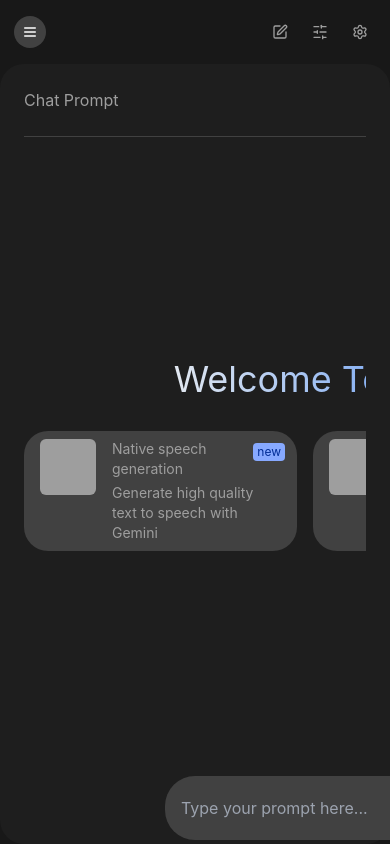
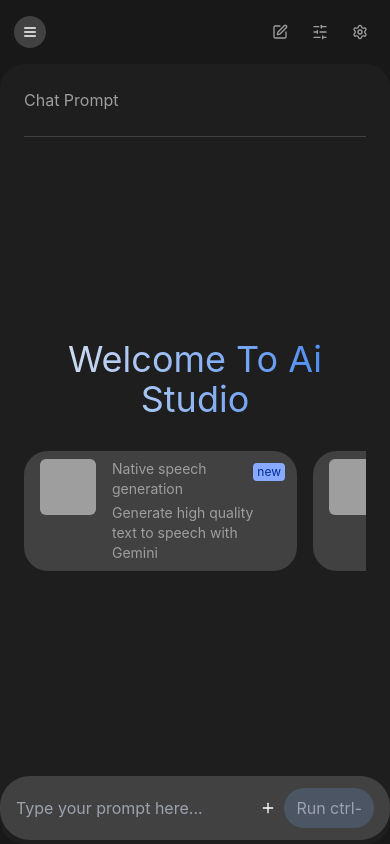
Before and after one commit to nitDev10per/aistudio-google-clone, a React (Create React App) app: page / in a window 390 px wide. Built offline with nearby package versions, Linux system fonts and the light colour scheme; grey boxes are pictures that could not be loaded.

Commit message:
Update home.jsx
fixed responsive issue

```diff
--- a/src/pages/home.jsx
+++ b/src/pages/home.jsx
@@ -213,13 +213,14 @@
                     </div>
                 </div>
 
-                <div className='w-full flex-1 h-full overflow-y-auto  grid place-items-center'>
-                    <div className='vtl-same-item-align gap-8 w-full flex-1 h-max max435:mb-12' >
+                <div className='w-full flex-1 h-full overflow-y-auto overflow-x-hidden'>
+                    <div className='vtl-same-item-align w-full min-h-max h-full'>
+                        <div className='vtl-same-item-align gap-8 w-full flex-1 h-max max435:mb-12' >
                         <h1 className="text-4xl text-transparent bg-clip-text text-center bg-gradient-to-r from-slate-200 to-blue-500">
                             Welcome To Ai Studio
                         </h1>
 
-                        <div className='hoz-same-item-align gap-0 py-3 px-4 my-0 max-w-2xl w-full bg-hoverC rounded-[30px] max435:absolute max435:bottom-1 z-[5] h-max'>
+                        <div className='hoz-same-item-align gap-0 py-3 px-4 my-0 max-w-2xl w-full bg-hoverC rounded-[30px] max435:fixed max435:bottom-1 z-[5] h-max'>
                             <textarea
                                 className="flex-1 bg-transparent border-none focus:outline-none focus:border-none resize-none w-full min-w-0 min-h-max p-0"
                                 placeholder="Type your prompt here..."
@@ -251,6 +252,7 @@
                         </div>
 
                     </div>
+                    </div>
                 </div>
 
 
```
